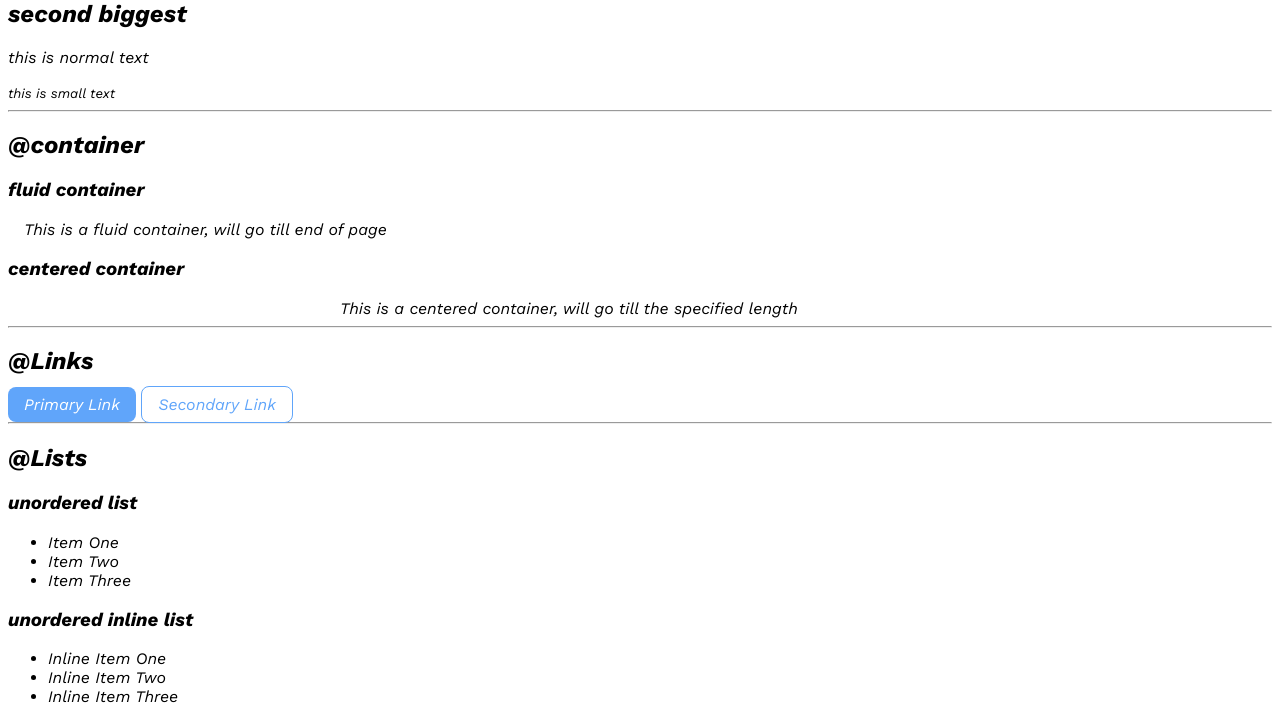
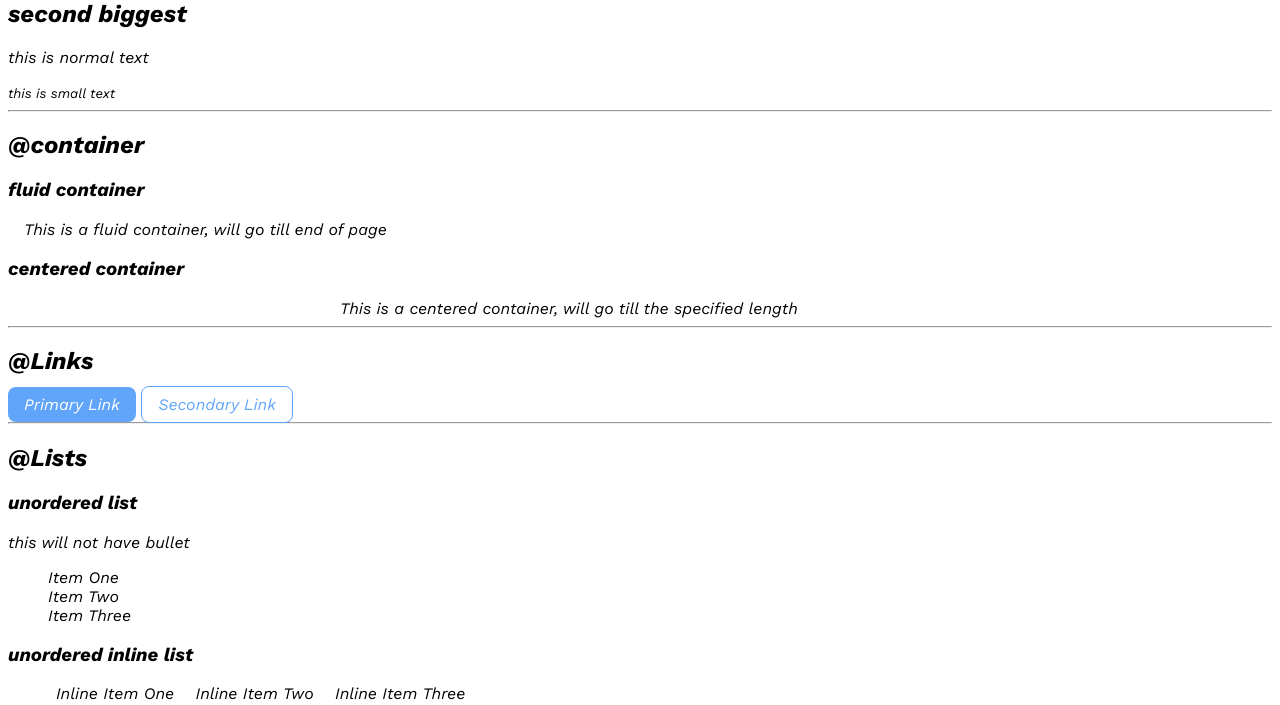
Before and after one commit to yadavanuj44/Portfolio-Website, a plain HTML site: page index.html in a window 1280 px wide. Shown: the part 247-952 px from the top of the page. Drawn offline with nearby package versions, Linux system fonts and the light colour scheme.

Commit message:
updated css list

```diff
--- a/index.html
+++ b/index.html
@@ -39,19 +39,20 @@
 
     <h2>@Lists</h2>
     <h3>unordered list</h3>
-    <ul>
+    <p> this will not have bullet</p>
+    <ul class="list-non-bullet">
         <li>Item One</li>
         <li>Item Two</li>
         <li>Item Three</li>
     </ul>
     <h3>unordered inline list</h3>
-    <ul>
-        <li>Inline Item One</li>
-        <li>Inline Item Two</li>
-        <li>Inline Item Three</li>
+    <ul class="list-non-bullet">
+        <li class="list-item-inline">Inline Item One</li>
+        <li class="list-item-inline">Inline Item Two</li>
+        <li class="list-item-inline">Inline Item Three</li>
     </ul>
     <h3>Ordered list</h3>
-    <ol>
+    <ol reversed>
         <li>cake</li>
         <li>milk</li>
         <li>biscuit</li>
--- a/styles.css
+++ b/styles.css
@@ -32,3 +32,12 @@ body {
     border-radius: 0.5rem;
     border: 1px solid var(--primary-color);
 }
+
+.list-non-bullet {
+    list-style: none;
+}
+
+.list-item-inline{
+    display: inline;
+    padding: 0rem 0.5rem;
+}
```
